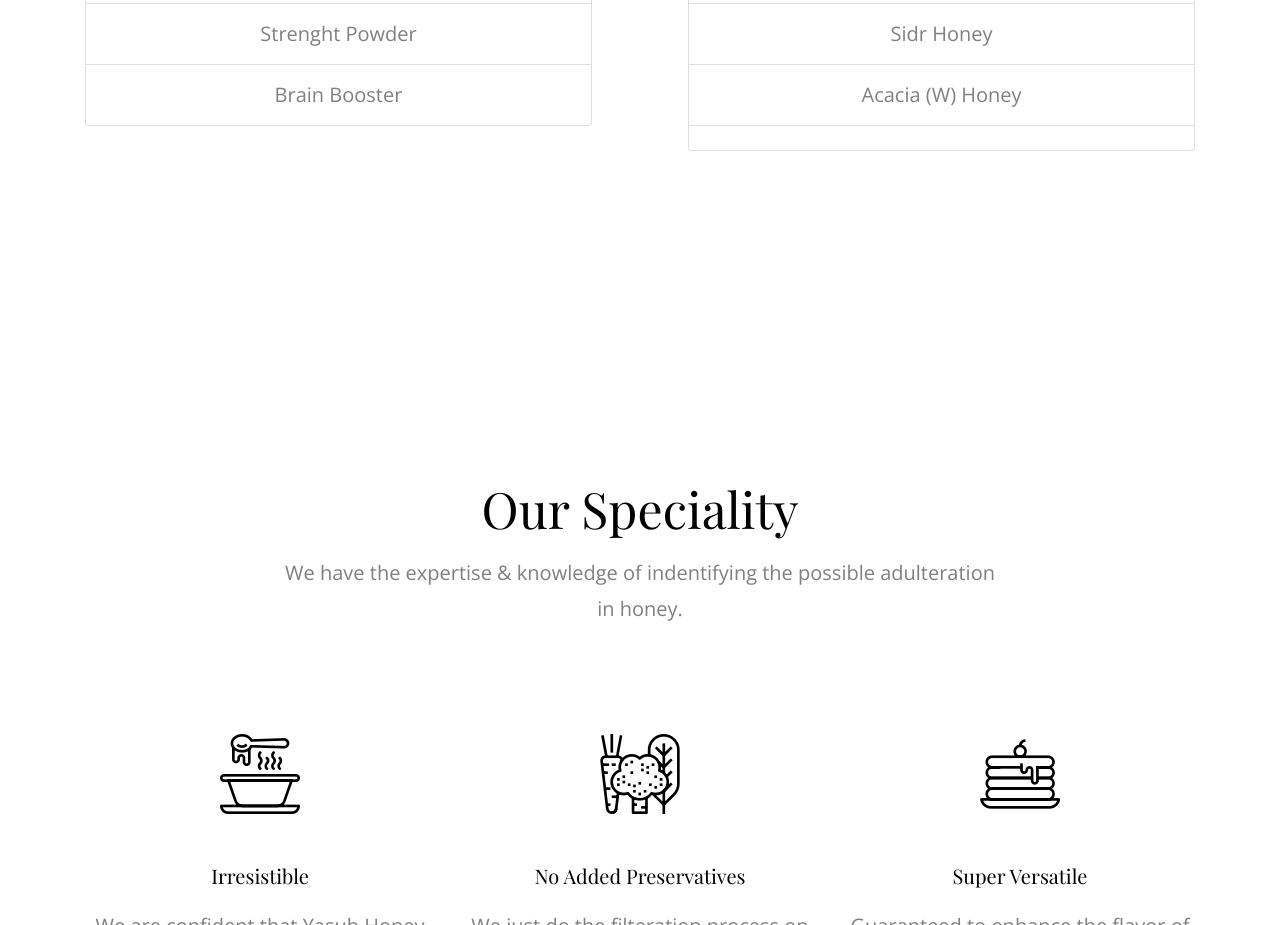
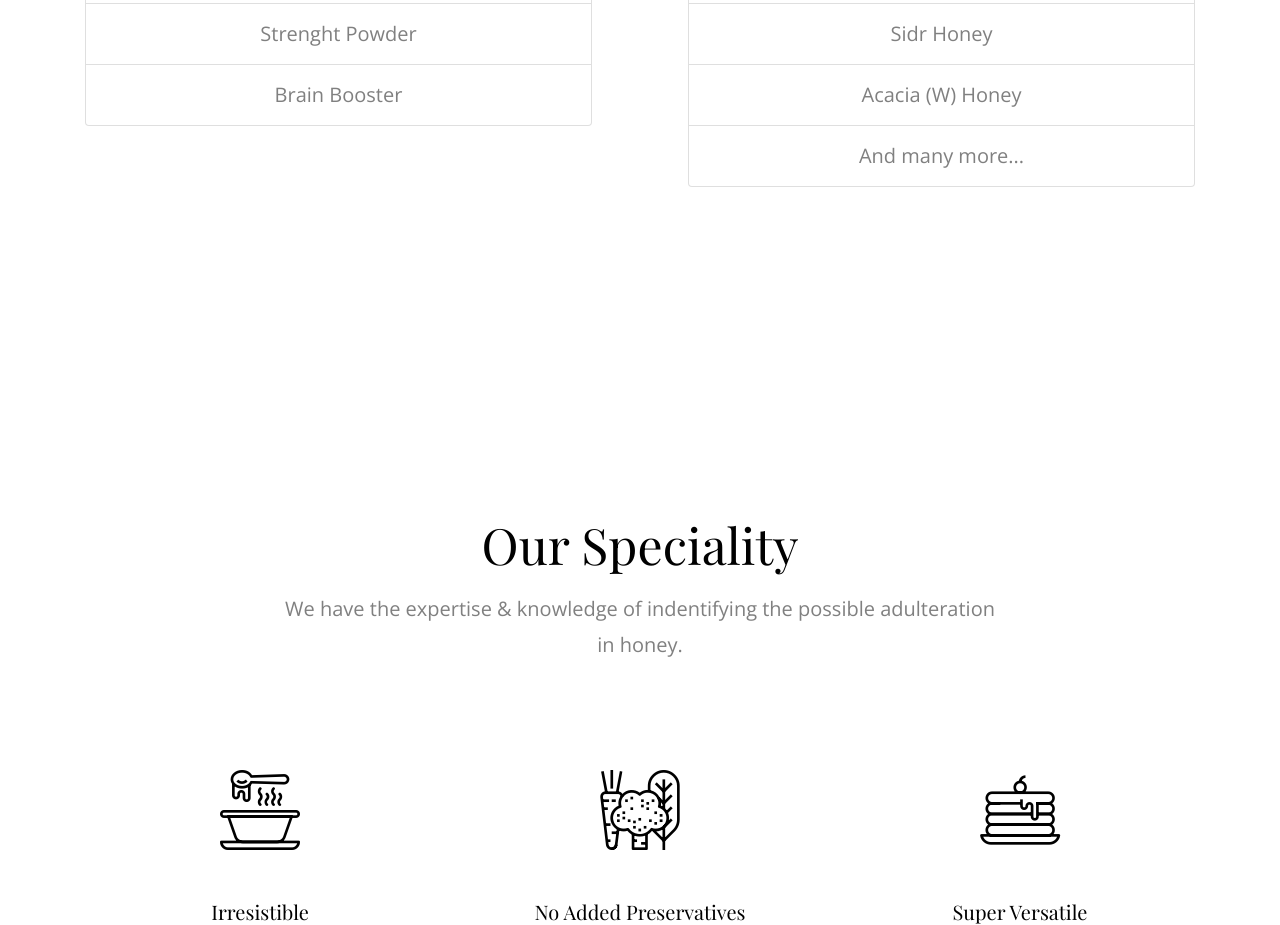
Before and after one commit to aliasgarlabs/yasub-honey, a website: page dist/index.html in a window 1280 px wide. Shown: the part 4340-5265 px from the top of the page. Drawn offline with nearby package versions, Linux system fonts and the light colour scheme; some packages are replaced by stand-ins of ours; files whose address does not match are found by name; a web font is replaced by a local one.

Commit message:
Add many more

```diff
--- a/dist/index.html
+++ b/dist/index.html
@@ -288,7 +288,7 @@
                   <li class="list-group-item">Total Care </li>
                   <li class="list-group-item">Sidr Honey</li>
                   <li class="list-group-item">Acacia (W) Honey </li>
-                  <li class="list-group-item"></li>
+                  <li class="list-group-item">And many more...</li>
                 </ul>
               </div>
             </div>
```
